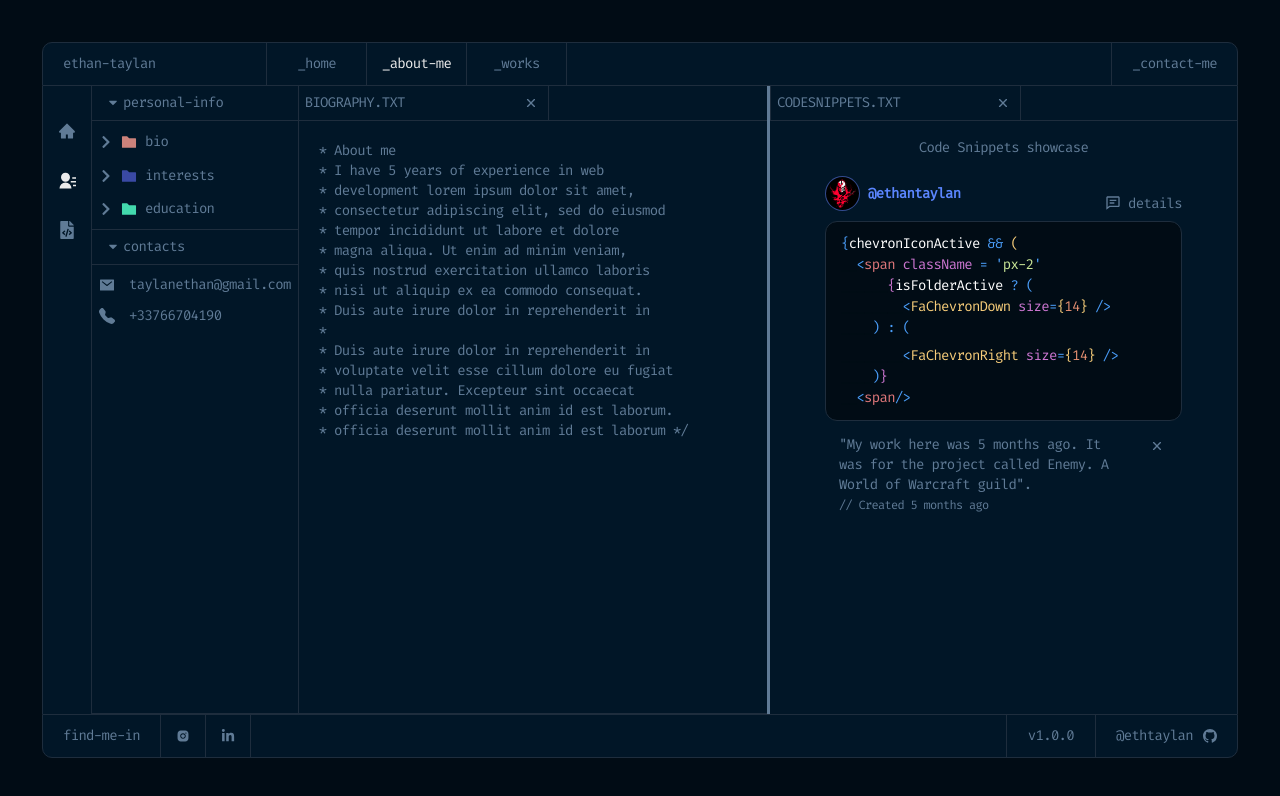
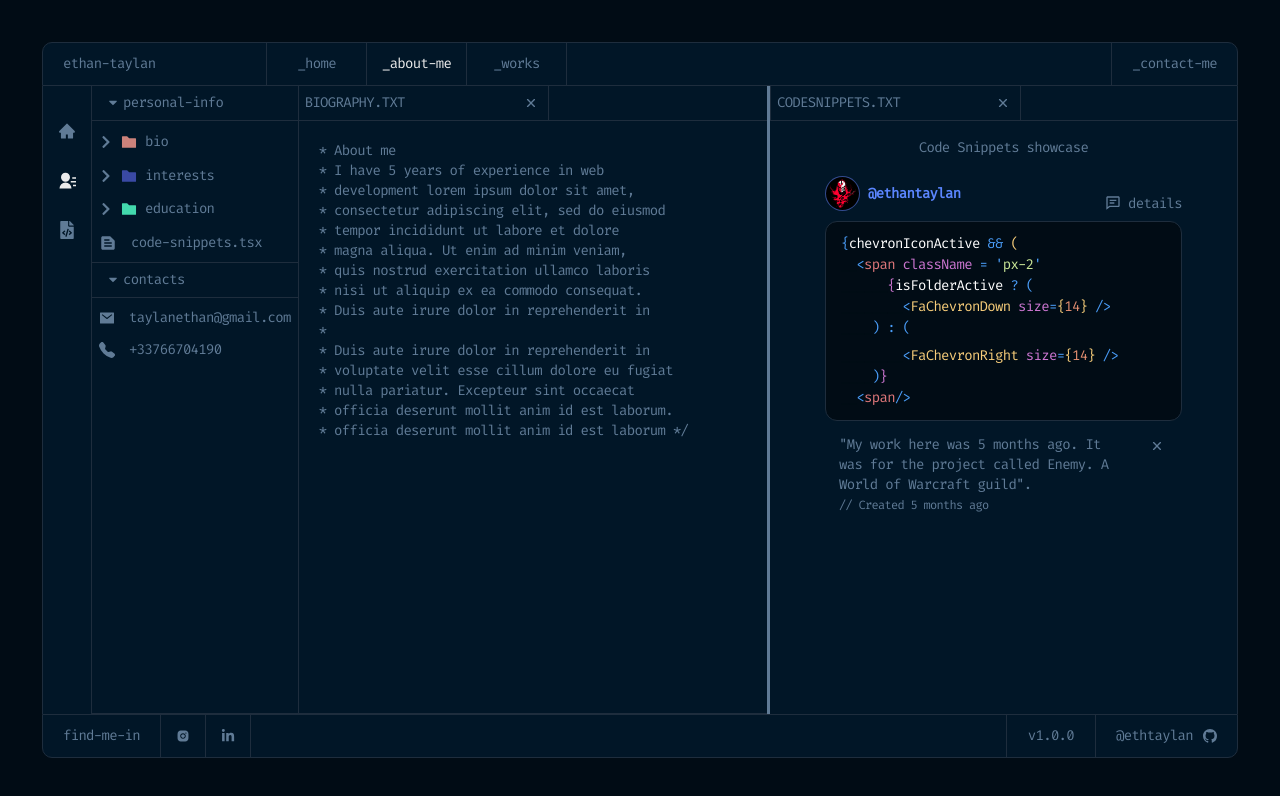
Before and after one commit to ethantaylan/ethan-taylan-portfolio, a React (Vite) app: page /about-me/biography in a window 1280 px wide. Shown: the top 796 px of the page. Built offline with nearby package versions, Linux system fonts and the light colour scheme.

Commit message:
on close snippet and also biography

```diff
--- /dev/null
+++ b/src/components/AboutMe/AboutMeContent.tsx
@@ -0,0 +1,91 @@
+import React from 'react';
+import { IoIosClose } from 'react-icons/io';
+import { NavLink } from 'react-router-dom';
+import styled from 'styled-components';
+import { Generics } from '../Generics';
+
+const LeftContent = styled.div`
+	width: 100%;
+	padding: 20px;
+`;
+
+const FileCloseContainer = styled.div`
+	height: 34px;
+	width: 250px;
+	padding: 6px;
+	border-right: 1px solid ${Generics.secondary};
+	display: flex;
+	justify-content: space-between;
+	color: ${Generics.primary};
+	align-items: center;
+`;
+
+const TextBody = styled.span`
+	color: ${Generics.primary};
+	width: 100%;
+	border-top: 1px solid ${Generics.secondary};
+	height: 100%;
+	display: flex;
+	flex-direction: row;
+`;
+
+interface AboutMeContentProps {
+	tabTitle: string;
+}
+
+export const AboutMeContent: React.FC<AboutMeContentProps> = ({
+	tabTitle,
+}) => {
+
+	return (
+		<React.Fragment>
+				<div className='d-flex flex-row w-100 '>
+					<div className='d-flex flex-column w-100'>
+						<FileCloseContainer>
+							<span>{tabTitle}</span>
+							<span className='d-flex cursor-pointer'>
+								<NavLink to='/about-me'>
+									<IoIosClose
+										size={22}
+										color={Generics.primary}
+									/>
+								</NavLink>
+							</span>
+						</FileCloseContainer>
+						<TextBody>
+							<LeftContent>
+								<div className='line-height-20'>
+									* About me <br />
+									* I have 5 years of еxperience in web <br />
+									* development lorem ipsum dolor sit amet, <br />
+									* consectetur adipiscing elit, sed do eiusmod
+									<br />
+									* tempor incididunt ut labore et dolore
+									<br />
+									* magna aliqua. Ut enim ad minim veniam,
+									<br />
+									* quis nostrud exercitation ullamco laboris
+									<br />
+									* nisi ut aliquip ex ea commodo consequat.
+									<br />
+									* Duis aute irure dolor in reprehenderit in
+									<br />
+									*<br />
+									* Duis aute irure dolor in reprehenderit in
+									<br />
+									* voluptate velit esse cillum dolore eu fugiat <br />
+									* nulla pariatur. Excepteur sint occaecat <br />
+									* officia deserunt mollit anim id est laborum.
+									<br />
+									* officia deserunt mollit anim id est laborum */
+									<br />
+								</div>
+							</LeftContent>
+						</TextBody>
+					</div>
+				</div>
+		</React.Fragment>
+	);
+};
+
+export default AboutMeContent;
--- a/src/components/AboutMe/AboutMeContents.tsx
+++ /dev/null
@@ -1,84 +0,0 @@
-import React from 'react';
-import { IoIosClose } from 'react-icons/io';
-import styled from 'styled-components';
-import { Generics } from '../Generics';
-
-const LeftContent = styled.div`
-	width: 100%;
-	padding: 20px;
-`;
-
-const FileCloseContainer = styled.div`
-	height: 34px;
-	width: 250px;
-	padding: 6px;
-	border-right: 1px solid ${Generics.secondary};
-	display: flex;
-	justify-content: space-between;
-	color: ${Generics.primary};
-	align-items: center;
-`;
-
-const TextBody = styled.span`
-	color: ${Generics.primary};
-	width: 100%;
-	border-top: 1px solid ${Generics.secondary};
-	height: 100%;
-	display: flex;
-	flex-direction: row;
-`;
-
-interface AboutMeProps {
-	tabTitle: string;
-}
-
-export const Bio: React.FC<AboutMeProps> = ({ tabTitle }) => {
-	return (
-		<div className='d-flex flex-row w-100 '>
-			<div className='d-flex flex-column w-100'>
-				<FileCloseContainer>
-					<span>{tabTitle}</span>
-					<span className='d-flex cursor-pointer'>
-						<IoIosClose
-							size={22}
-							color={Generics.primary}
-						/>
-					</span>
-				</FileCloseContainer>
-				<TextBody>
-					{/* Left content */}
-					<LeftContent>
-						<div className='line-height-20'>
-							* About me <br />
-							* I have 5 years of еxperience in web <br />
-							* development lorem ipsum dolor sit amet, <br />
-							* consectetur adipiscing elit, sed do eiusmod
-							<br />
-							* tempor incididunt ut labore et dolore
-							<br />
-							* magna aliqua. Ut enim ad minim veniam,
-							<br />
-							* quis nostrud exercitation ullamco laboris
-							<br />
-							* nisi ut aliquip ex ea commodo consequat.
-							<br />
-							* Duis aute irure dolor in reprehenderit in
-							<br />
-							*<br />
-							* Duis aute irure dolor in reprehenderit in
-							<br />
-							* voluptate velit esse cillum dolore eu fugiat <br />
-							* nulla pariatur. Excepteur sint occaecat <br />
-							* officia deserunt mollit anim id est laborum.
-							<br />
-							* officia deserunt mollit anim id est laborum */
-							<br />
-						</div>
-					</LeftContent>
-				</TextBody>
-			</div>
-		</div>
-	);
-};
-
-export default Bio;
--- a/src/components/AboutMe/Biopgrahy/Biography.tsx
+++ b/src/components/AboutMe/Biopgrahy/Biography.tsx
@@ -1,5 +1,5 @@
 import React from 'react';
-import AboutMeContents from '../AboutMeContents';
+import AboutMeContents from '../AboutMeContent';
 
 export const Bio = () => {
 	return (
--- a/src/components/AboutMe/Education/Education.tsx
+++ b/src/components/AboutMe/Education/Education.tsx
@@ -1,5 +1,5 @@
 import React from 'react';
-import AboutMeContents from '../AboutMeContents';
+import AboutMeContents from '../AboutMeContent';
 
 export const Bio = () => {
 	return (
--- a/src/components/AboutMe/Hobbies/Hobbies.tsx
+++ b/src/components/AboutMe/Hobbies/Hobbies.tsx
@@ -1,5 +1,5 @@
 import React from 'react';
-import AboutMeContents from '../AboutMeContents';
+import AboutMeContents from '../AboutMeContent';
 
 export const Bio = () => {
 	return (
--- a/src/components/CodeSnippet/CodeSnippets.tsx
+++ b/src/components/CodeSnippet/CodeSnippets.tsx
@@ -108,7 +108,7 @@ interface CodeSnippetsProps {
 export const CodeSnippets: React.FC<CodeSnippetsProps> = ({ onClick }) => {
 
 	return (
-		<Container onClick={onClick}>
+		<Container>
 			<FileCloseContainer>
 				<ClosePlusTxt>
 					<span>CODESNIPPETS.TXT</span>
@@ -116,6 +116,7 @@ export const CodeSnippets: React.FC<CodeSnippetsProps> = ({ onClick }) => {
 						<IoIosClose
 							size={22}
 							color={Generics.primary}
+							onClick={onClick}
 						/>
 					</span>
 				</ClosePlusTxt>
--- a/src/components/Navbar/FolderBar/FolderItems.tsx
+++ b/src/components/Navbar/FolderBar/FolderItems.tsx
@@ -3,6 +3,7 @@ import styled from 'styled-components';
 import { Generics } from '../../Generics';
 import { FaChevronDown, FaChevronRight } from 'react-icons/fa';
 import { AiFillFolder } from 'react-icons/ai';
+import { MdTextSnippet } from 'react-icons/md';
 
 const TitleContainer = styled.div`
 	color: ${Generics.primary};
@@ -23,11 +24,14 @@ interface ItemsProps {
 	mailIconActive?: boolean;
 	number?: string;
 	mail?: string;
+	codeIconActive?: boolean;
+
 }
 
 const AboutMeItems: React.FC<ItemsProps> = ({
 	chevronIconActive = true,
 	folderIconActive = true,
+	codeIconActive = false,
 	title,
 	folderColors,
 	number,
@@ -62,6 +66,12 @@ const AboutMeItems: React.FC<ItemsProps> = ({
 							color={folderColors}
 						/>
 					)}
+					{codeIconActive && (
+						<MdTextSnippet
+							className='mx-2'
+							size={18}
+						/>
+					)}
 					<span className='d-flex px-2'>{title}</span>
 					{number && <span className='px-2'>{number}</span>}
 					{mail && <span className='px-2'>{mail}</span>}
--- a/src/packages/AboutMe/AboutMe.tsx
+++ b/src/packages/AboutMe/AboutMe.tsx
@@ -8,6 +8,7 @@ import CodeSnippets from '../../components/CodeSnippet/CodeSnippets';
 import AboutMeSubItems from '../../components/Navbar/FolderBar/SubItems';
 import ItemsTitle from '../../components/Navbar/FolderBar/FolderBarTitles';
 import AboutMeItems from '../../components/Navbar/FolderBar/FolderItems';
+import { NavLink } from 'react-router-dom';
 
 const FolderContainer = styled.div`
 	width: 250px;
@@ -22,8 +23,13 @@ interface AboutMeProps {
 const AboutMe: React.FC<AboutMeProps> = ({ children }) => {
 	const [snippet, setSnippet] = React.useState<boolean>(true);
 
-	const clickHandler = () => {
+
+	const handleSnippet = () => {
 		setSnippet(!snippet);
+	};
+
+	const setActiveSnippet = () => {
+		setSnippet(true);
 	};
 
 	return (
@@ -31,19 +37,23 @@ const AboutMe: React.FC<AboutMeProps> = ({ children }) => {
 			<div className='d-flex w-100 my-border-bottom'>
 				<FolderContainer>
 					<ItemsTitle itemsTitle='personal-info' />
+					<div>
 						<AboutMeItems
 							folderColors={folderColors.salmon}
 							title={'bio'}
 						>
+							<NavLink to='/about-me'>
 								<AboutMeSubItems
 									to='/about-me/biography'
 									subItemTitle='biography.txt'
 								/>
+							</NavLink>
 							<AboutMeSubItems
-							to='/about-me/biography'
+								to='/'
 								subItemTitle='career.txt'
 							/>
 						</AboutMeItems>
+					</div>
 					<AboutMeItems
 						folderColors={folderColors.blue}
 						title={'interests'}
@@ -53,7 +63,7 @@ const AboutMe: React.FC<AboutMeProps> = ({ children }) => {
 							subItemTitle={'hobbies.txt'}
 						/>
 						<AboutMeSubItems
-							to='/about-me/hobbies'
+							to='/'
 							subItemTitle={'else.txt'}
 						/>
 					</AboutMeItems>
@@ -66,6 +76,14 @@ const AboutMe: React.FC<AboutMeProps> = ({ children }) => {
 							subItemTitle='education.txt'
 						/>
 					</AboutMeItems>
+					<div onClick={setActiveSnippet}>
+						<AboutMeItems
+							title={'code-snippets.tsx'}
+							folderIconActive={false}
+							chevronIconActive={false}
+							codeIconActive={true}
+						></AboutMeItems>
+					</div>
 					<div className='m-2' />
 					<ItemsTitle
 						className='my-border-top'
@@ -91,9 +109,7 @@ const AboutMe: React.FC<AboutMeProps> = ({ children }) => {
 				{children}
 			</div>
 			<div className={snippet ? 'd-flex' : 'd-none'}>
-				<CodeSnippets
-					onClick={clickHandler}
-				/>
+				<CodeSnippets onClick={handleSnippet}/>
 			</div>
 		</React.Fragment>
 	);
```
Lines whose indentation alone changed are shown as unchanged.
